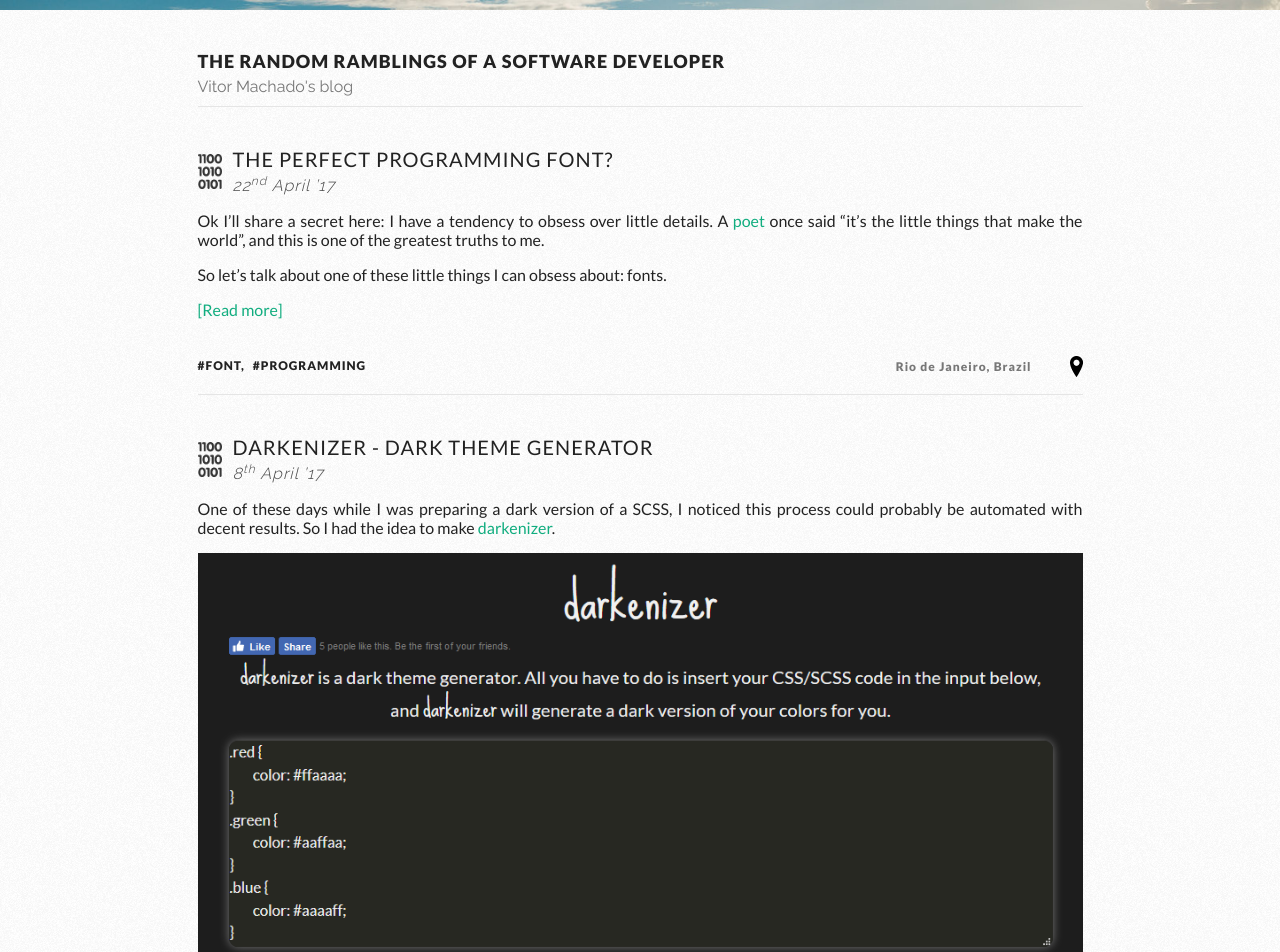
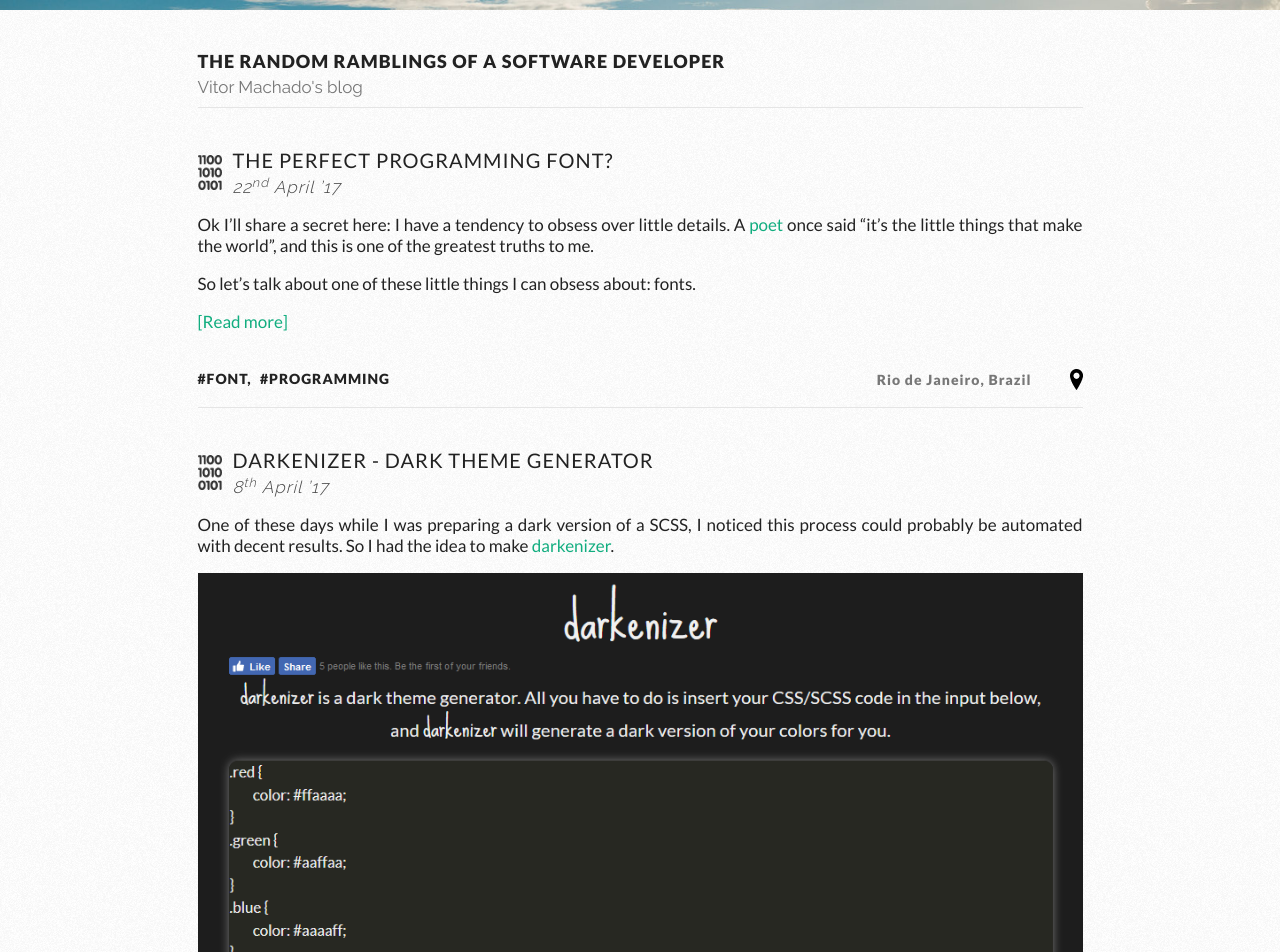
Before and after one commit to vittau/blog, a Jekyll site: the page built from index.html, in a window 1280 px wide. Shown: the top 952 px of the page. Built offline with Jekyll 4.4.1, drawn with Linux system fonts in a browser that asks for light colours; the list of posts is cut into pages by our own code.

Commit message:
Font slightly increased

```diff
--- a/_sass/_variables.scss
+++ b/_sass/_variables.scss
@@ -19,9 +19,9 @@
     $border-colour: #e5e5e5 !default;
 
     // Sizes
-    $regular-text-size: 16px !default;
+    $regular-text-size: 17px !default;
     $title-text-size: 18px !default;
-    $caption-text-size: 12px !default;
+    $caption-text-size: 14px !default;
 
 // Layout
 
```
